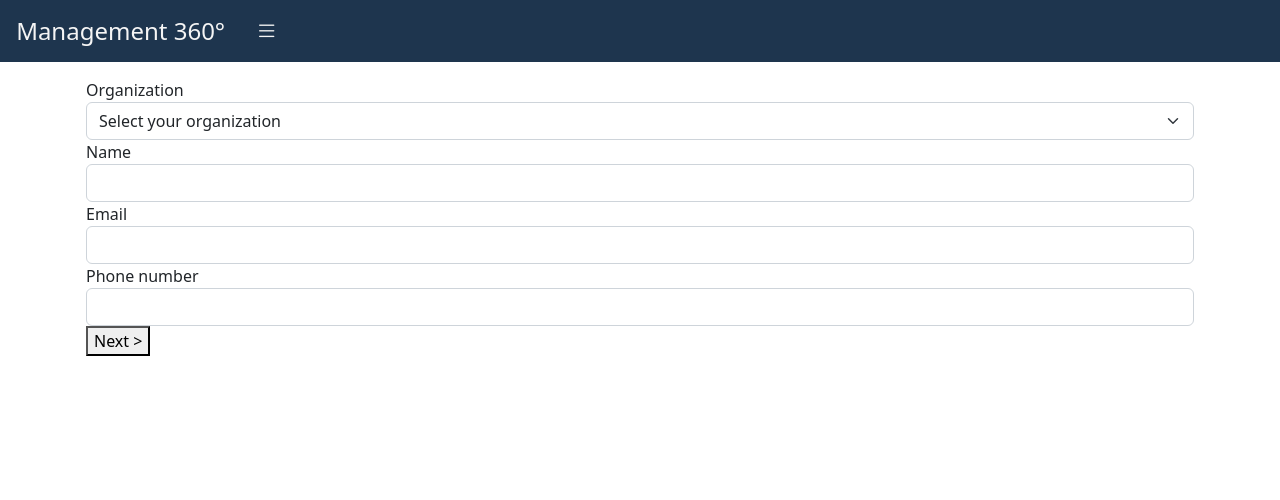
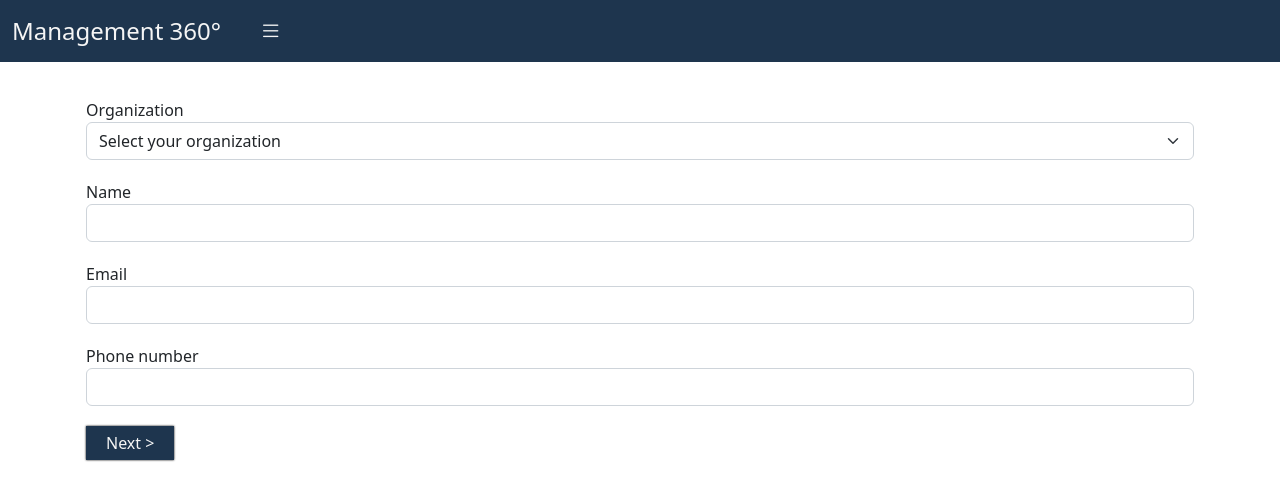
Before and after one commit to APS-Developers/Ticket_Frontend, a plain HTML site: page crm/index.html in a window 1280 px wide. Drawn offline with nearby package versions, Linux system fonts and the light colour scheme.

Commit message:
Update style.css

```diff
--- a/crm/style.css
+++ b/crm/style.css
@@ -6,8 +6,8 @@
   color: #f5f5f5 !important;
 }
 #aps_navbar #title_bar_wrapper {
-  max-width: 300px;
-  justify-content: space-around;
+  max-width: min(300px,100vw);
+  justify-content: space-between;
 }
 #aps_navbar #title_bar_wrapper button {
   background: transparent;
@@ -18,7 +18,7 @@
 }
 
 #aps_sidebar {
-  max-width: 300px;
+  max-width: min(300px,100vw);
   background: #1e354e;
   color: #f5f5f5;
 }
@@ -37,4 +37,16 @@
 
 #aps_title {
   font-size: 1.5rem;
-}/*# sourceMappingURL=style.css.map */
+}
+.aps_fieldset {
+  margin-top: 20px;
+}
+.aps_crm_btn{
+  outline:none;
+  border: none;
+  background: #1e354e;
+  color: #f5f5f5;
+  padding: 5px 20px;
+  box-shadow: 0px 0px 2px 0px #000;
+}
+/*# sourceMappingURL=style.css.map */
```
